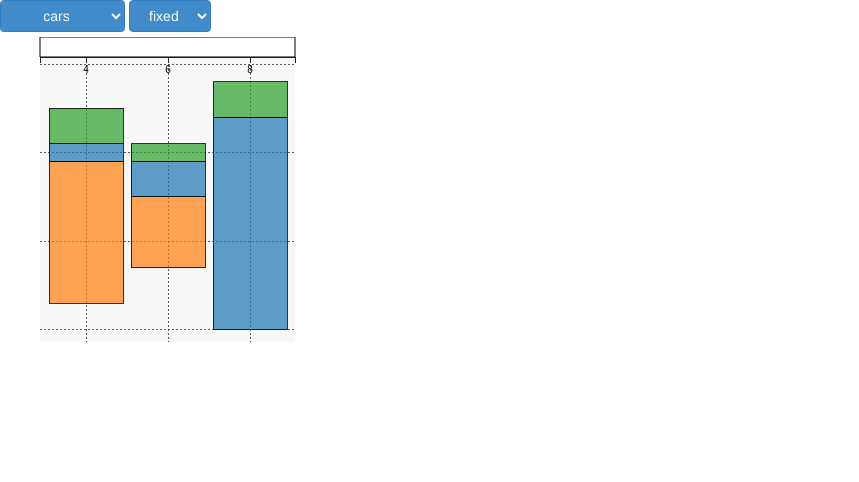
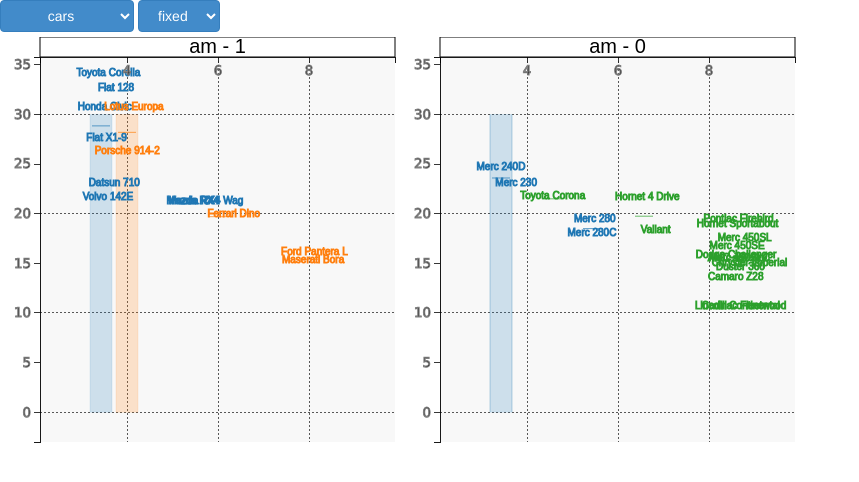
Before and after one commit to bjameshunter/ggd3, a Jekyll site: the page built from examples.html, in a window 1280 px wide. Shown: the top 482 px of the page, without its empty margins (0-859 px from the left). Built offline with Jekyll 4.4.1, drawn with Linux system fonts in a browser that asks for light colours.

Commit message:
new examples

```diff
--- a/assets/css/ggd3style.css
+++ b/assets/css/ggd3style.css
@@ -1,3 +1,9 @@
+.tick text {
+  font-size: 10pt;
+  stroke: grey;
+  font-family: verdana;
+}
+
 .x.axis path, .y.axis path, line,
 .grid-y, .grid-x {
   fill:none;
--- a/assets/data/mtcars.csv
+++ b/assets/data/mtcars.csv
@@ -1,33 +1,33 @@
-"mpg","cyl","disp","hp","drat","wt","qsec","vs","am","gear","carb"
-21,6,160,110,3.9,2.62,16.46,0,1,4,4
-21,6,160,110,3.9,2.875,17.02,0,1,4,4
-22.8,4,108,93,3.85,2.32,18.61,1,1,4,1
-21.4,6,258,110,3.08,3.215,19.44,1,0,3,1
-18.7,8,360,175,3.15,3.44,17.02,0,0,3,2
-18.1,6,225,105,2.76,3.46,20.22,1,0,3,1
-14.3,8,360,245,3.21,3.57,15.84,0,0,3,4
-24.4,4,146.7,62,3.69,3.19,20,1,0,4,2
-22.8,4,140.8,95,3.92,3.15,22.9,1,0,4,2
-19.2,6,167.6,123,3.92,3.44,18.3,1,0,4,4
-17.8,6,167.6,123,3.92,3.44,18.9,1,0,4,4
-16.4,8,275.8,180,3.07,4.07,17.4,0,0,3,3
-17.3,8,275.8,180,3.07,3.73,17.6,0,0,3,3
-15.2,8,275.8,180,3.07,3.78,18,0,0,3,3
-10.4,8,472,205,2.93,5.25,17.98,0,0,3,4
-10.4,8,460,215,3,5.424,17.82,0,0,3,4
-14.7,8,440,230,3.23,5.345,17.42,0,0,3,4
-32.4,4,78.7,66,4.08,2.2,19.47,1,1,4,1
-30.4,4,75.7,52,4.93,1.615,18.52,1,1,4,2
-33.9,4,71.1,65,4.22,1.835,19.9,1,1,4,1
-21.5,4,120.1,97,3.7,2.465,20.01,1,0,3,1
-15.5,8,318,150,2.76,3.52,16.87,0,0,3,2
-15.2,8,304,150,3.15,3.435,17.3,0,0,3,2
-13.3,8,350,245,3.73,3.84,15.41,0,0,3,4
-19.2,8,400,175,3.08,3.845,17.05,0,0,3,2
-27.3,4,79,66,4.08,1.935,18.9,1,1,4,1
-26,4,120.3,91,4.43,2.14,16.7,0,1,5,2
-30.4,4,95.1,113,3.77,1.513,16.9,1,1,5,2
-15.8,8,351,264,4.22,3.17,14.5,0,1,5,4
-19.7,6,145,175,3.62,2.77,15.5,0,1,5,6
-15,8,301,335,3.54,3.57,14.6,0,1,5,8
-21.4,4,121,109,4.11,2.78,18.6,1,1,4,2
+"mpg","cyl","disp","hp","drat","wt","qsec","vs","am","gear","carb","mm"
+21,6,160,110,3.9,2.62,16.46,0,1,4,4,"Mazda RX4"
+21,6,160,110,3.9,2.875,17.02,0,1,4,4,"Mazda RX4 Wag"
+22.8,4,108,93,3.85,2.32,18.61,1,1,4,1,"Datsun 710"
+21.4,6,258,110,3.08,3.215,19.44,1,0,3,1,"Hornet 4 Drive"
+18.7,8,360,175,3.15,3.44,17.02,0,0,3,2,"Hornet Sportabout"
+18.1,6,225,105,2.76,3.46,20.22,1,0,3,1,"Valiant"
+14.3,8,360,245,3.21,3.57,15.84,0,0,3,4,"Duster 360"
+24.4,4,146.7,62,3.69,3.19,20,1,0,4,2,"Merc 240D"
+22.8,4,140.8,95,3.92,3.15,22.9,1,0,4,2,"Merc 230"
+19.2,6,167.6,123,3.92,3.44,18.3,1,0,4,4,"Merc 280"
+17.8,6,167.6,123,3.92,3.44,18.9,1,0,4,4,"Merc 280C"
+16.4,8,275.8,180,3.07,4.07,17.4,0,0,3,3,"Merc 450SE"
+17.3,8,275.8,180,3.07,3.73,17.6,0,0,3,3,"Merc 450SL"
+15.2,8,275.8,180,3.07,3.78,18,0,0,3,3,"Merc 450SLC"
+10.4,8,472,205,2.93,5.25,17.98,0,0,3,4,"Cadillac Fleetwood"
+10.4,8,460,215,3,5.424,17.82,0,0,3,4,"Lincoln Continental"
+14.7,8,440,230,3.23,5.345,17.42,0,0,3,4,"Chrysler Imperial"
+32.4,4,78.7,66,4.08,2.2,19.47,1,1,4,1,"Fiat 128"
+30.4,4,75.7,52,4.93,1.615,18.52,1,1,4,2,"Honda Civic"
+33.9,4,71.1,65,4.22,1.835,19.9,1,1,4,1,"Toyota Corolla"
+21.5,4,120.1,97,3.7,2.465,20.01,1,0,3,1,"Toyota Corona"
+15.5,8,318,150,2.76,3.52,16.87,0,0,3,2,"Dodge Challenger"
+15.2,8,304,150,3.15,3.435,17.3,0,0,3,2,"AMC Javelin"
+13.3,8,350,245,3.73,3.84,15.41,0,0,3,4,"Camaro Z28"
+19.2,8,400,175,3.08,3.845,17.05,0,0,3,2,"Pontiac Firebird"
+27.3,4,79,66,4.08,1.935,18.9,1,1,4,1,"Fiat X1-9"
+26,4,120.3,91,4.43,2.14,16.7,0,1,5,2,"Porsche 914-2"
+30.4,4,95.1,113,3.77,1.513,16.9,1,1,5,2,"Lotus Europa"
+15.8,8,351,264,4.22,3.17,14.5,0,1,5,4,"Ford Pantera L"
+19.7,6,145,175,3.62,2.77,15.5,0,1,5,6,"Ferrari Dino"
+15,8,301,335,3.54,3.57,14.6,0,1,5,8,"Maserati Bora"
+21.4,4,121,109,4.11,2.78,18.6,1,1,4,2,"Volvo 142E"
--- a/examples.html
+++ b/examples.html
@@ -2,31 +2,23 @@
 ---
 <html>
 <head>
-    <link rel="shortcut icon" href="favicon.ico">
-    <link href='http://fonts.googleapis.com/css?family=Lato:300,400,300italic,400italic' rel='stylesheet' type='text/css'>
-    <link href='http://fonts.googleapis.com/css?family=Montserrat:400,700' rel='stylesheet' type='text/css'>
-    <!-- Global CSS -->
     <link rel="stylesheet" href="assets/plugins/bootstrap/css/bootstrap.min.css">
-    <!-- Plugins CSS -->
-    <link rel="stylesheet" href="assets/plugins/font-awesome/css/font-awesome.css">
-    <link rel="stylesheet" href="assets/plugins/prism/prism.css">
-    <!-- Theme CSS -->
     <link rel="stylesheet" href="assets/css/ggd3style.css">
-
-
     <script type="text/javascript" src="assets/js/ggd3.standalone.js"></script>
+    <script type="text/javascript" src="assets/plugins/bootstrap/js/bootstrap.min.js"></script>
 </head>
 <body>
 <div>
   <select id="dataset" class='btn btn-primary'>
   <option value="mtcars.csv" id='cars' selected>cars</option>
-  <option value="iris.csv" id='iris' >iris</option>
+  <option value="iris.csv" id='iris'>iris</option>
   <option value="diamonds.csv" id='diamonds' >diamonds</option>
   <option value="baseball.csv" id='baseball' >baseball</option>
-  <option value="nelplo.csv" id='nelplo' >nelplo</option>
+  <option value="nelplo.csv" id='nelplo'>nelplo</option>
+  <option value="nelplo_columns.csv" id='nelplo2'>nelplo colwise</option>
   <option value="wells.csv" id='wells' >wells</option>
   <option value="ustimeseries.csv" id='ustimeseries' >ustimeseries</option>
-  <option value="movies.csv" id='movies' >movies</option>
+  <option value="movies.csv" id='movies'>movies</option>
 </select>
 <!-- <select id="xVar" class='btn btn-primary'>
 </select>
@@ -59,39 +54,46 @@ $("#dataset").on('change', function() {
 $("#facet-scales").on('change', function() {
   redraw();
 });
-var facets = {'mtcars.csv': null,
+var facets = {'mtcars.csv': {x: 'am', nrows:1},
             "iris.csv" : null, //{y: "Species", nrows:1},
-            "diamonds.csv":  {y: 'clarity', x:'cut'},
-            "baseball.csv": {x: 'team', ncols:3},
+            "diamonds.csv":  {y: 'clarity', ncols:8},
+            "baseball.csv": null,
             "nelplo.csv": {x: 'group', ncols: 3},
             "ustimeseries.csv": {x: 'group', nrows:3},
             "wells.csv":{x:'switch', y: "assoc"},
             "movies.csv": {x: "Comedy", y: "Short"},
+            "nelplo_columns.csv": {x:"decade", ncols: 2} ,
           };
-var aes = {'mtcars.csv': {x: "cyl", fill: "gear"},
-            "iris.csv" : {y: "Sepal.Length", fill: "Species",
+var aes = {'mtcars.csv': {y: "mpg", fill: "gear", color: "gear",
+                      x: "cyl", label:"mm"},
+            "iris.csv" : {x: "Sepal.Length", fill: "Species",
             color:"Species"
           },
             "diamonds.csv": {
               y: 'color',
               x: 'price',
-            fill: "color",
+            alpha: "carat",
+            fill: "cut",
+            color: "cut",
           },
-            "baseball.csv": {x: "ab", y:"batting",
+            "baseball.csv": {x: "team", y:"batting",
             fill: "decade",
             alpha: "hr"},
             "nelplo.csv": {x: 'date', y: 'value',
-            label: "variable", color:'variable'},
+            label: "variable", color: 'variable'},
             "ustimeseries.csv": {x: 'date', y: 'value',
-            color:'variable'},
-            "wells.csv": {x: "arsenic", y: 'dist', fill:'switch', alpha:'dist',
+            color:'value', group:'variable'},
+            "wells.csv": {x: "arsenic", y: 'dist',
+            fill:'switch', alpha:'dist',
             color:"switch"},
             "movies.csv": {
               y:"rating", x: "Documentary",
               fill: "Romance"
-            }
+            },
+            "nelplo_columns.csv": {x:"real.wages", y: "unemp",
+            label: "date", color: "date"}
           };
-var dtypes = {'mtcars.csv': {"gear": ["string"], "cyl": ["string"]},
+var dtypes = {'mtcars.csv': {"gear": ["string"], "cyl": ["string"], "mm": ["string"]},
             "iris.csv" : {},
             "diamonds.csv": {},
             "baseball.csv": {"year": ['date', 'many', "%Y"],
@@ -113,21 +116,47 @@ var dtypes = {'mtcars.csv': {"gear": ["string"], "cyl": ["string"]},
           };
 var FacetType = {'mtcars.csv': "wrap",
             "iris.csv" : "wrap",
-            "diamonds.csv": "wrap",
+            "diamonds.csv": "grid",
             "baseball.csv": "wrap",
             "nelplo.csv": "wrap",
+            "nelplo_columns.csv": "wrap",
             "ustimeseries.csv": "wrap",
             "wells.csv": "wrap",
             "movies.csv": "grid",
           };
 // I don't understand why setting scales (alpha, fill, etc.)
 // here sets them for all future geoms of that type.
-var square = ggd3.geoms.point();
+var point = ggd3.geoms.point();
+var l1 = ggd3.geoms.hline().color('blue').lineType('10,4');
+var l2 = ggd3.geoms.hline().color('red').lineType('5,5');
+var p75 = function(d) { return d3.quantile(d, 0.75); }
+var p25 = function(d) { return d3.quantile(d, 0.25); }
+var sd = function(arr) {
+  var m = d3.mean(arr);
+  return Math.sqrt(d3.mean(arr.map(function(d) {
+    return Math.pow(d - m, 2); })));
+};
+// is there an easier way to do this?
+var areaData = [
+{am: 1, carb: 4, cyl: "4", disp: 160, drat: 3.9, gear: "4", hp: 110, mm: "Mazda RX4", mpg: 0, qsec: 16.46, vs: 0, wt: 2.62},
+{am: 1, carb: 4, cyl: "4", disp: 160, drat: 3.9, gear: "4", hp: 200, mm: "Mazda RX4", mpg: 30, qsec: 16.46, vs: 0, wt: 2.62},
+{am: 0,carb: 2,cyl: "4",disp: 140.8,drat: 3.92,gear: "4",hp: 95,mm: "Merc 230",mpg: 0,qsec: 22.9,vs: 1,wt: 3.15},
+{am: 0,carb: 2,cyl: "4",disp: 140.8,drat: 3.92,gear: "4",hp: 150,mm: "Merc 230",mpg: 30,qsec: 22.9,vs: 1,wt: 3.15},
+{am: 1,carb: 2,cyl: "4",disp: 140.8,drat: 3.92,gear: "5",hp: 95,mm: "Merc 230",mpg: 0,qsec: 22.9,vs: 1,wt: 3.15},
+{am: 1,carb: 2,cyl: "4",disp: 140.8,drat: 3.92,gear: "5",hp: 150,mm: "Merc 230",mpg: 30,qsec: 22.9,vs: 1,wt: 3.15},
+{am: 0,carb: 2,cyl: "4",disp: 140.8,drat: 3.92,gear: "4",hp: 95,mm: "Merc 230",mpg: 0,qsec: 22.9,vs: 1,wt: 3.15},
+{am: 0,carb: 2,cyl: "4",disp: 140.8,drat: 3.92,gear: "4",hp: 150,mm: "Merc 230",mpg: 30,qsec: 22.9,vs: 1,wt: 3.15}
+
+];
 var text = ggd3.geoms.text();
-var line = ggd3.geoms.line().interpolate('step')
-var layers = {'mtcars.csv': [ggd3.layer()
-                                .position('stack')
-                                .geom(ggd3.geoms.bar().offset('silhouette'))],
+var line = ggd3.geoms.line().interpolate('linear')
+var layers = {'mtcars.csv': [ggd3.geoms.text().size(10).position('jitter'),
+                            ggd3.layer().geom(ggd3.geoms.hline()
+                                              .lineType(d3.functor('none'))
+                                              .lineWidth(3)
+                                              )
+                              .stat({y: "median"}),
+                            ggd3.layer().geom('area').data(areaData)],
             "iris.csv" : [ggd3.geoms.histogram()
                             .frequency(false),
                           ggd3.geoms.density()
@@ -137,35 +166,65 @@ var layers = {'mtcars.csv': [ggd3.layer()
                             .kernel('gaussianKernel')
                             .color('black'))
                             .aes({fill:null,
-                                  color:null })
+                                  color:null }),
+                          ggd3.layer().geom(ggd3.geoms.vline().color('orange')
+                                            .lineWidth(3).lineType('10,4'))
+                            .aes({xintercept: [5.6]})
                           ],
             "diamonds.csv": [ggd3.geoms.boxplot()] ,
-            "baseball.csv": [ggd3.layer()
-                                .geom('point')],
-            "nelplo.csv": [line],
-            "ustimeseries.csv": [line],
+            "baseball.csv": [ggd3.layer().geom(ggd3.geoms.bar()
+                                                  .offset('expand'))
+                                  .position('stack')
+                                  .stat({y:'mean', alpha: 'max'})],
+            "nelplo.csv": [ggd3.layer().geom(line.lineWidth(2)
+                                              .lineType(null)
+                                              .alpha(0.8)),
+                            // ggd3.layer().geom(l1)
+                            //   .stat({y: p75}),
+                            // ggd3.layer().geom(l2)
+                            // .stat({y: p25}),
+                            ggd3.geoms.point()
+                              .color(d3.functor(null))
+                              .alpha(d3.functor(0))
+                              .size(4),
+                            ggd3.layer().geom(ggd3.geoms.ribbon()
+                                                .alpha(0.05)
+                                                .color('black'))
+                              .aes({ymin: sd, ymax: sd, fill: 'variable'})
+                              ],
+            "nelplo_columns.csv": [ggd3.geoms.path()
+                                      .lineWidth(4)
+                                      .freeColor(true)
+                                      .lineType("1,1"),
+                                  ggd3.geoms.point()
+                                    .alpha(d3.functor(0))
+                                    .size(10)],
+            "ustimeseries.csv": [line.lineWidth(2)
+                                    .freeColor(true)],
             "wells.csv": [ggd3.layer()
                             .geom(ggd3.geoms.point().color(null)),
-                          ggd3.layer()
+                            ggd3.layer()
                             .data([{int: 100, slope: 20, assoc: 0, switch: 1},
                                   {int: 120, slope:-10, assoc: 1, switch: 1},
                                   {int: 150, slope: 0, assoc: 1, switch: 0}])
                             .geom(ggd3.geoms.abline().lineType("5,3")
                                     .color('darkseagreen').alpha(1))
-                            .aes({yint: "int", slope: "slope"})],
+                            .aes({yintercept: "int", slope: "slope"})],
             "movies.csv": [ggd3.layer()
                               .geom(ggd3.geoms.boxplot()
                                       .tail(0.01))]
           };
 var charts = {'mtcars.csv': ggd3.plot()
-                    .width(300)
-                    .height(300)
+                    .width(400)
+                    .height(400)
                     .yScale({axis:{ position:'left',
                             orient:'left'}})
-                    .xScale({axis: {position: 'top',
-                            orient: 'bottom',
-                            ticks: 4}})
-                    .color('black')
+                    .rangePadding(0.9)
+                    .xScale({axis: {ticks: 4, position: "top"}})
+                    .rangeBand(0.1)
+                    .rangePadding(0.5)
+                    .subRangeBand(0.3)
+                    .subRangePadding(0.2)
                     .margins({top: 5, bottom:10, left:35, right:10})
                     .layers(layers["mtcars.csv"]),
             "iris.csv" : ggd3.plot()
@@ -173,56 +232,73 @@ var charts = {'mtcars.csv': ggd3.plot()
                     .height(700)
                     .yScale({axis: {ticks: 4, position:'left',
                       orient: "left"}})
+                    .xScale({axis: {ticks: 4, position:'top'}})
                     .sizeRange([5, 50])
-                    .margins({top: 5, bottom:20, left:25, right:5})
+                    .margins({top: 5, bottom:20, left:40, right:5})
                     .xScale({axis: {ticks: 4, position: "bottom",
                             orient: "bottom"}})
                     .layers(layers["iris.csv"]),
             "diamonds.csv": ggd3.plot()
                   .layers(layers["diamonds.csv"])
-                  .width(200)
-                  .height(200)
+                  .width(150)
+                  .height(800)
                   .yScale({axis: {ticks: 4, position:'right',
-                          orient: "left"}})
-                  .margins({top: 5, bottom:2, left:2, right:2})
+                          orient: "right"}})
+                  .margins({top: 5, bottom:2, left:2, right:40})
                   .xScale({axis: {ticks: 4, position: "top",
                           orient: "bottom"}})
 ,
             "baseball.csv": ggd3.plot()
                   .layers(layers["baseball.csv"])
-                  .width(200)
-                  .height(200)
+                  .width(1300)
+                  .height(300)
+                  .color(null)
                   .size(3)
                   .yScale({axis: {ticks: 4,
                           position:'right',
-                          orient: "left"}})
-                  .margins({top: 0, bottom:5, left:0, right:10})
+                          orient: "right"}})
+                  .margins({top: 0, bottom:25, left:0, right:40})
                   .xScale({axis: {ticks: 4,
-                          position: "top",
+                          position: "bottom",
                           orient: "bottom"}})
 ,
             "nelplo.csv": ggd3.plot()
                   .layers(layers["nelplo.csv"])
                   .width(300)
+                  .colorRange(['green', 'blue'])
                   .facet(facets["nelplo.csv"])
                   .height(150)
+                  .colorScale({type: 'category20'})
+                  .fillScale({type: 'category20'})
                   .yScale({axis: {ticks: 4, position:'left',
                           orient: "left"}})
                   .margins({top: 15, bottom:20, left:20, right:5})
                   .xScale({axis: {ticks: 4, position: "bottom",
                           orient: "bottom"}})
 ,
+            "nelplo_columns.csv": ggd3.plot()
+                  .layers(layers["nelplo_columns.csv"])
+                  .width(300)
+                  .facet(facets["nelplo_columns.csv"])
+                  .height(300)
+                  .alpha(0.6)
+                  .yScale({axis: {ticks: 4, position:'left',
+                          orient: "left"}})
+                  .colorRange(['orange', 'darkblue'])
+                  .margins({top: 15, bottom:20, left:30, right:5})
+                  .xScale({axis: {ticks: 4, position: "bottom",
+                          orient: "bottom"}}),
             "ustimeseries.csv": ggd3.plot()
                   .layers(layers["ustimeseries.csv"])
                   .width(500)
                   .facet(facets["ustimeseries.csv"])
                   .height(300)
+                  .colorRange(['orange', 'blue'])
                   .yScale({axis: {ticks: 4, position:'left',
                           orient: "left"}})
                   .margins({top: 5, bottom:10, left:30, right:2})
                   .xScale({axis: {ticks: 4, position: "top",
-                          orient: "bottom"}})
-,
+                          orient: "bottom"}}),
             "wells.csv": ggd3.plot()
                   .width(300)
                   .height(300)
--- a/index.html
+++ b/index.html
@@ -109,7 +109,7 @@
                 <div class="item col-md-4 col-sm-6 col-xs-12">
                     <div class="content">
                         <h3 class="sub-title">Facets</h3>
-                        <p>I find it the most useful feature in ggplot2 and wonder why other libraries don't start with a plan for small multiples. Fixed and free scales both work and I'd like to adopt free space as well.</p>
+                        <p>I find it the most useful feature in ggplot2 and wonder why other libraries don't start with a plan for small multiples. Fixed and free scales both work and I'd like to adopt free space as well. Eventually, you will be able to enter a reusable chart to a ggd3.plot() object and have it faceted.</p>
                     </div><!--//content-->
                 </div><!--//item-->
                 <div class="item col-md-4 col-sm-6 col-xs-12">
```
Also changed, not shown: other parts of examples.html (+4 -0 lines), assets/data/nelplo_columns.csv (added, +80 -0 lines), assets/js/ggd3.standalone.js.
